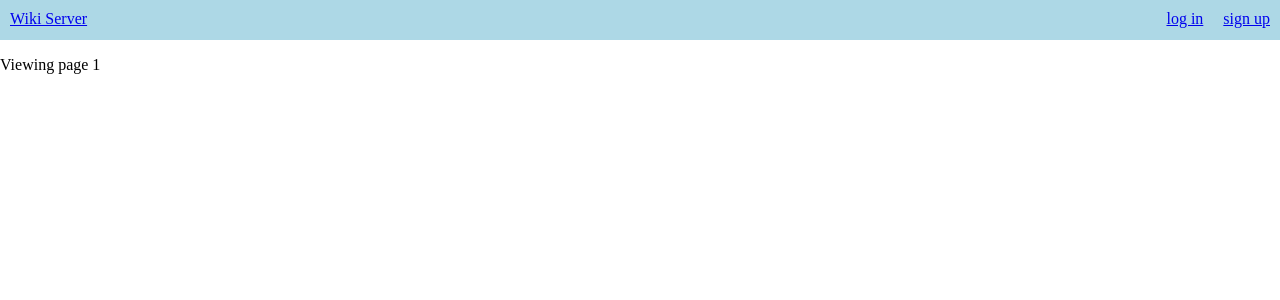
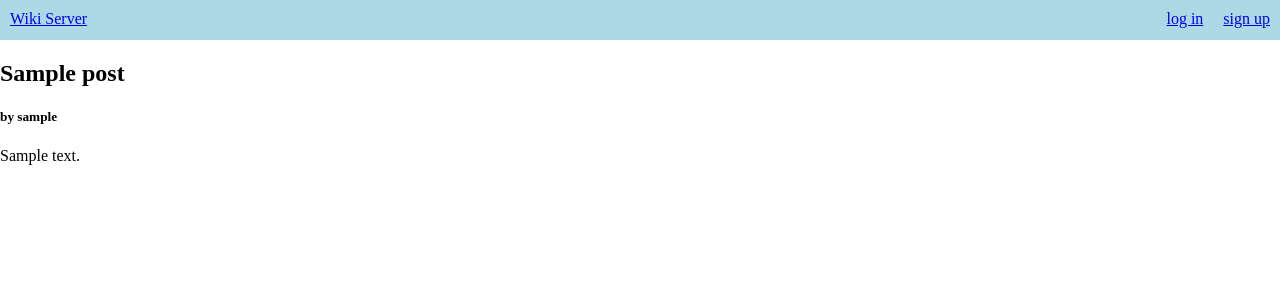
Before and after one commit to geordyp/Wiki-Server, a Django app: page /wiki/post/1/ in a window 1280 px wide. Shown: the top 300 px of the page. Run offline with Django 3.2, Linux system fonts and the light colour scheme; tables that the repository leaves empty hold one stand-in row (values such as "Sample post").

Commit message:
Add post view

```diff
--- a/researchproject/wikiserver/templates/wikiserver/post-create.html
+++ b/researchproject/wikiserver/templates/wikiserver/post-create.html
@@ -1,11 +1,11 @@
 {% extends 'wikiserver/base.html' %}
 {% block 'body' %}
-<form action="{% url 'wikiserver:user-login' %}" method="post">{% csrf_token %}
+<form action="{% url 'wikiserver:post-create' %}" method="post">{% csrf_token %}
   <input type="text" name="title" id="title"/>
   <label for="title">Title</label><br/>
 
-  <textarea style="width:400px;height:150px;" name="postContent" id="postContent">{{content}}</textarea>
-  <label for="postContent">Content</label><br/>
+  <textarea style="width:400px;height:150px;" name="content" id="content">{{content}}</textarea>
+  <label for="content">Content</label><br/>
 
   {% if errorMessage %}
   <p><strong>{{errorMessage}}</strong></p>
--- a/researchproject/wikiserver/templates/wikiserver/post-view.html
+++ b/researchproject/wikiserver/templates/wikiserver/post-view.html
@@ -1,10 +1,8 @@
 {% extends 'wikiserver/base.html' %}
 {% block 'body' %}
 
-{% if id %}
-<p>Viewing page {{id}}</p>
-{% else %}
-<p>I don't know.</p>
-{% endif %}
+<h2>{{post.title}}</h2>
+<h5>by {{post.owner.username}}</h5>
+<p>{{post.content}}</p>
 
 {% endblock %}
--- a/researchproject/wikiserver/views.py
+++ b/researchproject/wikiserver/views.py
@@ -7,8 +7,10 @@ from django.urls import reverse
 from django.views import generic
 from django.contrib.auth.models import User
 from django.contrib.auth import authenticate, logout, login
+from django.core.exceptions import ObjectDoesNotExist
 
 from .util import CreateUserValidation
+from .models import Post
 
 
 def IndexView(request):
@@ -189,10 +191,10 @@ def PostCreate(request):
         if not request.user.is_authenticated:
             return HttpResponseRedirect(reverse('wikiserver:user-login', args=()))
 
-        post = Post(title=t, owner=request.user.username, content=c)
+        post = Post(title=t, owner=request.user, content=c)
         post.save()
 
-        return HttpResponseRedirect(reverse('wikiserver:post-view', args=(post.id)))
+        return HttpResponseRedirect(reverse('wikiserver:post-view', args=(post.id,)))
     else:
         if request.user.is_authenticated:
             return render(request, 'wikiserver/post-create.html')
@@ -201,4 +203,8 @@ def PostCreate(request):
 
 
 def PostView(request, postid):
-    return render(request, 'wikiserver/post-view.html', {'id':postid})
+    try:
+        p = Post.objects.get(id=postid)
+        return render(request, 'wikiserver/post-view.html', {'post':p})
+    except ObjectDoesNotExist:
+        return HttpResponseRedirect(reverse('wikiserver:index', args=()))
```
